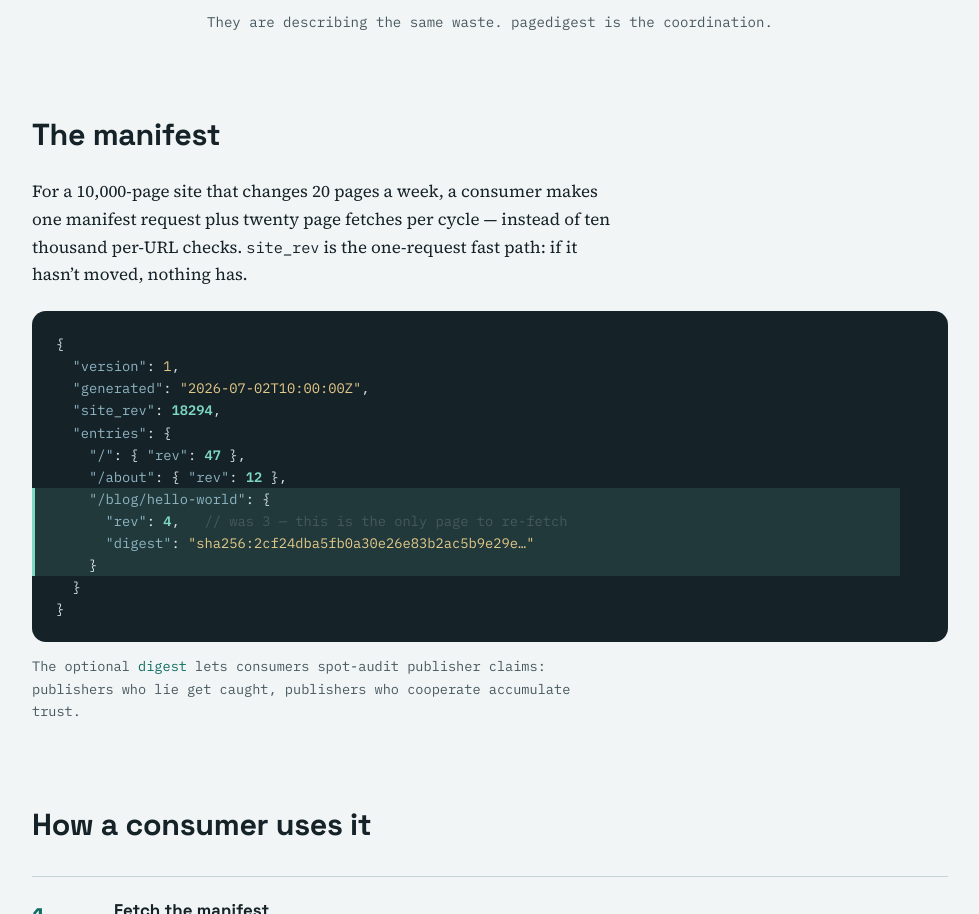
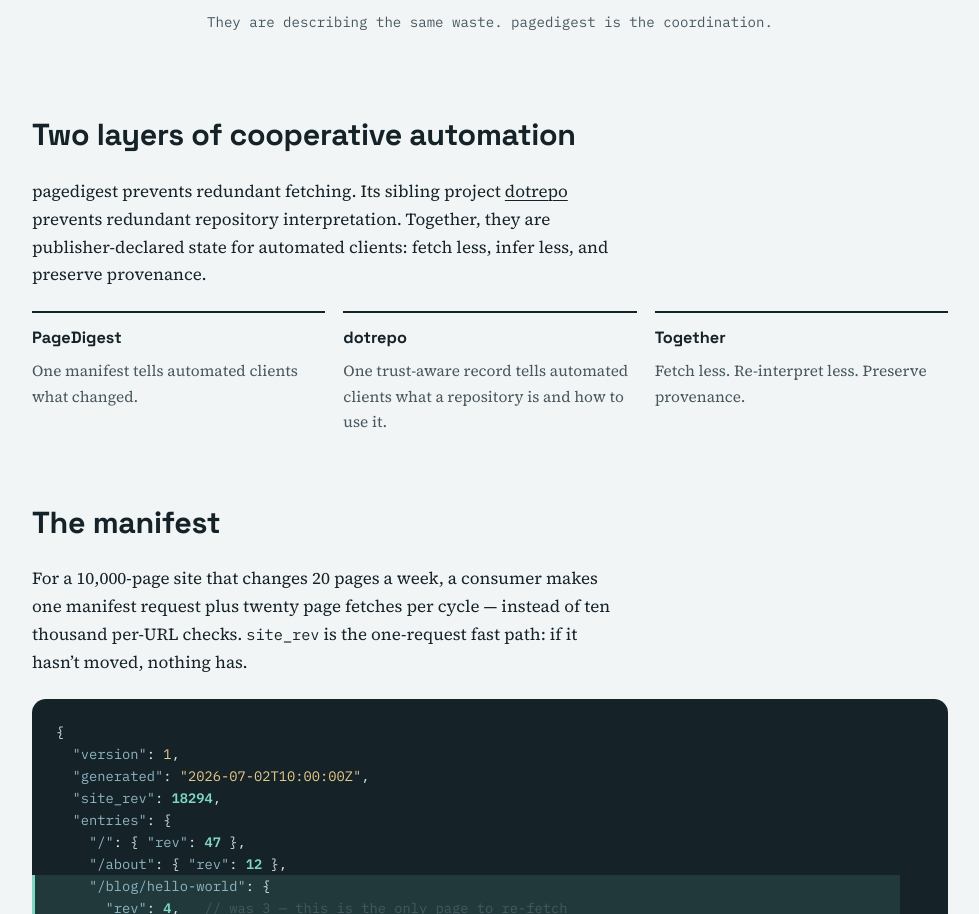
Before and after one commit to maxwellsantoro/pagedigest, a plain HTML site: page site/index.html in a window 1280 px wide. Shown: the part 626-1540 px from the top of the page, without its empty margins (150-1129 px from the left). Drawn offline with Linux system fonts and the light colour scheme; no server answers.

Commit message:
Add sibling protocol block to homepage

```diff
--- a/site-state/state.json
+++ b/site-state/state.json
@@ -1,12 +1,12 @@
 {
-  "site_rev": 4,
+  "site_rev": 5,
   "coverage": {
     "mode": "complete"
   },
   "entries": {
     "/": {
-      "rev": 4,
-      "digest": "5562e50f4a94ca7c16178612db363578bbc1825012385d2d2ebe56713242db10"
+      "rev": 5,
+      "digest": "4f24987ed2b01c3dd2907f6c3f9786e7d6586ccc966dc02fd3acff32bc55ce07"
     },
     "/404.html": {
       "rev": 1,
--- a/site/index.html
+++ b/site/index.html
@@ -231,6 +231,7 @@
     <a class="wordmark" href="/">pagedigest<span class="dot">.json</span></a>
     <nav class="top-links" aria-label="Page navigation">
       <a href="#manifest">Manifest</a>
+      <a href="#stack">Stack</a>
       <a href="#how">How it works</a>
       <a href="#different">Why different</a>
       <a href="#live">Live</a>
@@ -259,6 +260,30 @@
       </figure>
     </div>
     <p class="argument-note">They are describing the same waste. pagedigest is the coordination.</p>
+  </section>
+
+  <section id="stack">
+    <div class="wrap" style="padding:0">
+      <h2>Two layers of cooperative automation</h2>
+      <p>pagedigest prevents redundant fetching. Its sibling project
+      <a href="https://dotrepo.org">dotrepo</a> prevents redundant repository interpretation.
+      Together, they are publisher-declared state for automated clients: fetch less,
+      infer less, and preserve provenance.</p>
+      <div class="status-grid">
+        <div class="cell">
+          <h3>PageDigest</h3>
+          <p>One manifest tells automated clients what changed.</p>
+        </div>
+        <div class="cell">
+          <h3>dotrepo</h3>
+          <p>One trust-aware record tells automated clients what a repository is and how to use it.</p>
+        </div>
+        <div class="cell">
+          <h3>Together</h3>
+          <p>Fetch less. Re-interpret less. Preserve provenance.</p>
+        </div>
+      </div>
+    </div>
   </section>
 
   <section id="manifest">
```
Also changed, not shown: site/.well-known/pagedigest.json.
